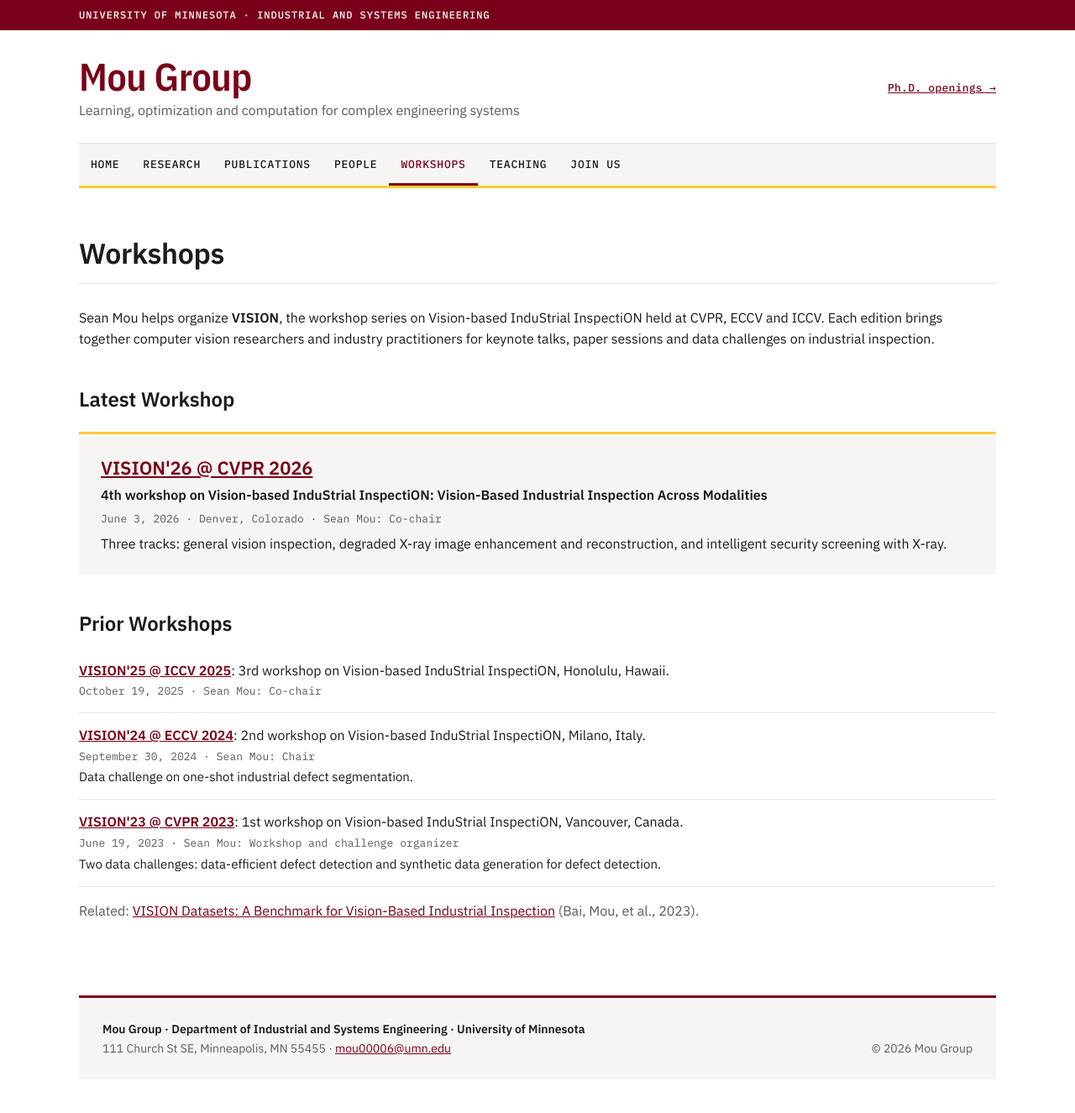
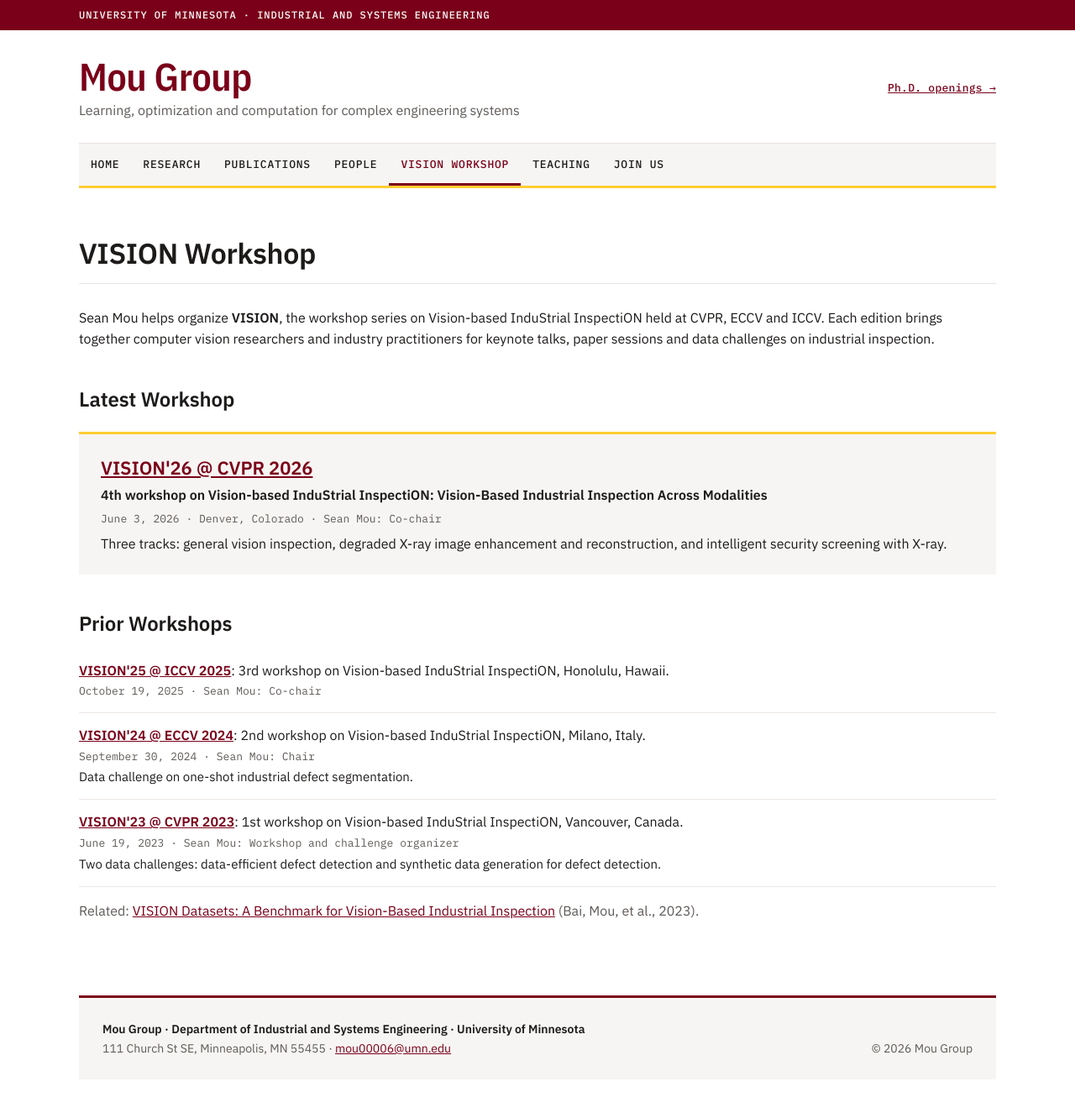
Before and after one commit to Mou-group-UMN/mou-group-umn.github.io, a Jekyll site: the page built from workshops.html, in a window 1280 px wide. Shown: the whole page at 84% size. Built offline with Jekyll 4.4.1, drawn with Linux system fonts in a browser that asks for light colours.

Commit message:
Rename the Workshops page to "VISION Workshop"
Menu label and page title; the URL stays /workshops/. The menu now collapses
below 800px (the longer label makes the row 711px wide).

Co-Authored-By: Claude Opus 5.5 <noreply@anthropic.com>
Claude-Session: https://claude.ai/code/session_016GNQRsRmjnV7FVLtdJKMqR

```diff
--- a/_config.yml
+++ b/_config.yml
@@ -13,7 +13,7 @@ nav:   # the Classic layout's 7 pages (Software and Photos are unpublished for n
   - {title: Research, url: /research/}
   - {title: Publications, url: /publications/}
   - {title: People, url: /people/}
-  - {title: Workshops, url: /workshops/}
+  - {title: VISION Workshop, url: /workshops/}
   - {title: Teaching, url: /teaching/}
   - {title: Join Us, url: /join/}
 exclude: [README.md]
--- a/assets/css/style.css
+++ b/assets/css/style.css
@@ -32,7 +32,7 @@ img{max-width:100%}
 .nav a:hover{color:var(--maroon)}
 .nav a.on{color:var(--maroon);box-shadow:inset 0 -3px 0 var(--maroon)}
 .nt,.burger{display:none}
-@media(max-width:760px){
+@media(max-width:800px){   /* menu collapses below 800px; the 7-item menu is 711px wide */
   .burger{display:flex;align-items:center;gap:10px;min-height:48px;padding:0 14px;cursor:pointer;font:500 13px/1 var(--mono);letter-spacing:.06em;text-transform:uppercase}
   .burger::before{content:"\2630";font-size:18px}
   .nav .links{display:none;flex-direction:column;min-height:0;margin:0;padding-bottom:8px}
--- a/workshops.html
+++ b/workshops.html
@@ -1,6 +1,6 @@
 ---
 layout: default
-title: Workshops
+title: VISION Workshop
 permalink: /workshops/
 ---
 <p>Sean Mou helps organize <strong>VISION</strong>, the workshop series on Vision-based InduStrial InspectiON held at CVPR, ECCV and ICCV. Each edition brings together computer vision researchers and industry practitioners for keynote talks, paper sessions and data challenges on industrial inspection.</p>
```
